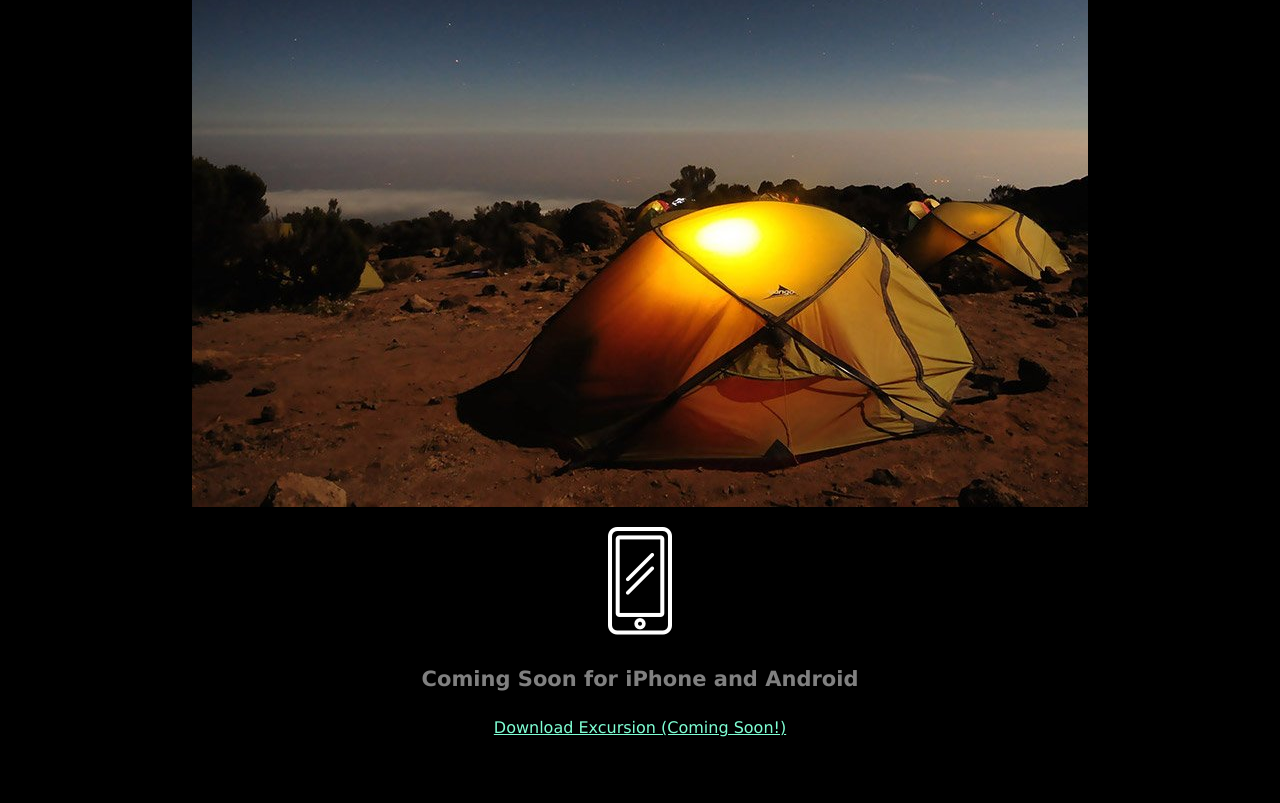
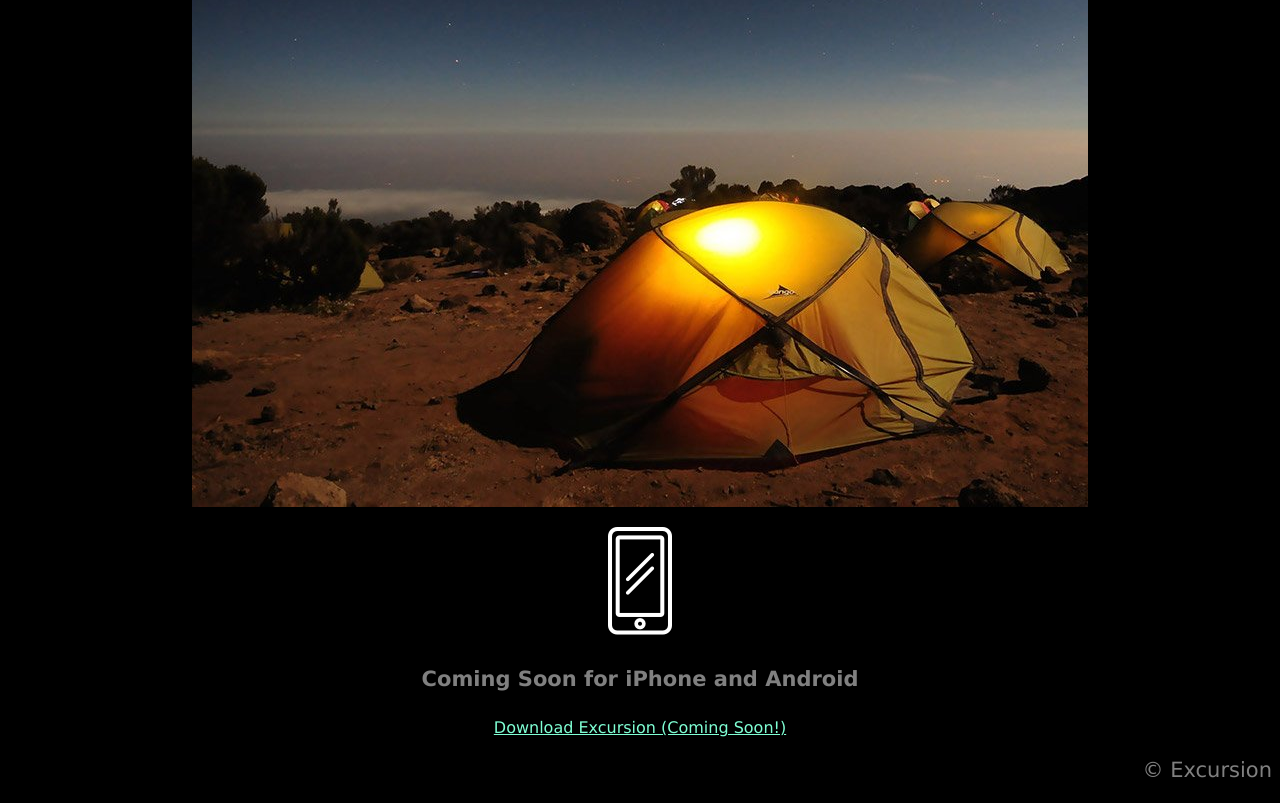
Before and after one commit to AnthonyVillegas87/Excursion, a plain HTML site: page index.html in a window 1280 px wide. Shown: the part 505-1308 px from the top of the page. Before the commit the page ends 1258 px from the top, so only its background shows below. Drawn offline with Linux system fonts and the light colour scheme.

Commit message:
footer added

```diff
--- a/index.html
+++ b/index.html
@@ -19,6 +19,7 @@
                 <p><img src="resources/images/phone.png"></p>
         <h4 class="header--sub-header">Coming Soon for iPhone and Android</h4>
            <p><a class="link--cta" href="#">Download Excursion (Coming Soon!)</a></p>
+           <p class="footer--copyright">© Excursion</p>
 
 
 
--- a/resources/css/style.css
+++ b/resources/css/style.css
@@ -26,3 +26,10 @@ body {
     font-size: 16px;
     color: aquamarine;
 }
+
+/* Footer */
+.footer--copyright {
+  font-size: 21px;
+  color: grey;
+  text-align: right;
+}
```
